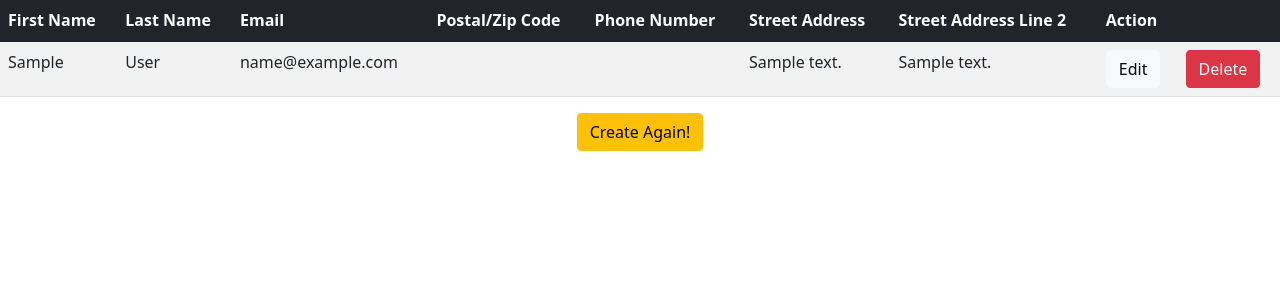
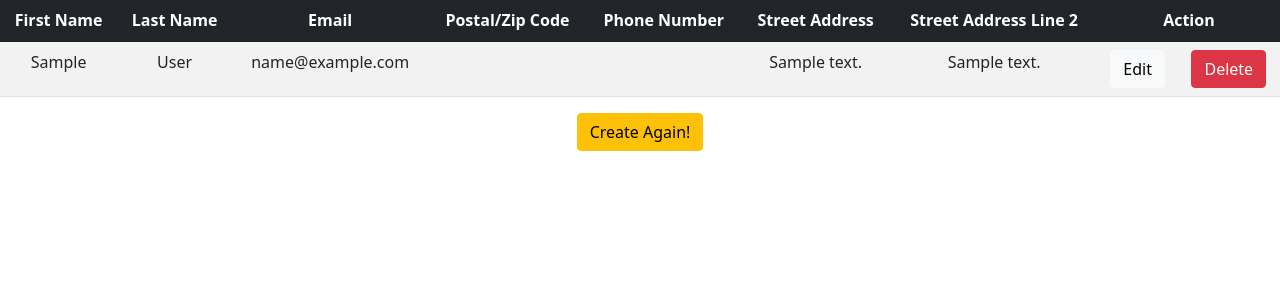
Before and after one commit to gabrielgatbonton/IML-Membership-Application, a PHP site: page /list.php in a window 1280 px wide. Shown: the top 300 px of the page. Run offline with PHP 8.4, Linux system fonts and the light colour scheme; tables that the repository leaves empty or names only in its code hold one stand-in row (values such as "Sample post"); data that the repository does not hold is empty; some libraries are stand-ins or nearby versions.

Commit message:
centered th tags

```diff
--- a/list.php
+++ b/list.php
@@ -21,36 +21,33 @@ else{
         .center{
             text-align: center;
         }
-        body{
-
-        }
     </style>
 </head>
 <body>
 <table class="table table-striped table table-hover">
     <thead class="table-dark">
         <tr>
-            <th>First Name</th>
-            <th>Last Name</th>
-            <th>Email</th>
-            <th>Postal/Zip Code</th>
-            <th>Phone Number</th>
-            <th>Street Address</th>
-            <th>Street Address Line 2</th>
-            <th colspan="2">Action</th>
+            <th class="center">First Name</th>
+            <th class="center">Last Name</th>
+            <th class="center">Email</th>
+            <th class="center">Postal/Zip Code</th>
+            <th class="center">Phone Number</th>
+            <th class="center">Street Address</th>
+            <th class="center">Street Address Line 2</th>
+            <th colspan="2" class="center">Action</th>
         </tr>
     </thead>
         <?php while($rows = mysqli_fetch_array($result)){?>
         <tr>
-			<td><?php echo $rows['fname'];?></td>
-			<td><?php echo $rows['lname'];?></td>
-			<td><?php echo $rows['email'];?></td>
-            <td><?php echo $rows['areaCode'];?></td>
-			<td><?php echo $rows['phoneNumber'];?></td>
-			<td><?php echo $rows['address1'];?></td>
-            <td><?php echo $rows['address2'];?></td>
-            <td><?php echo "<a type='button' class='btn btn-light' href='edit.php?id=$rows[id]&lname=$rows[lname]&fname=$rows[fname]&email=$rows[email]&areaCode=$rows[areaCode]&phoneNumber=$rows[phoneNumber]&address1=$rows[address1]&address2=$rows[address2]'>Edit</a>";?></td>
-            <td><?php echo "<a type='button' class='btn btn-danger' href='delete.php?id=$rows[id]'>Delete</a>";}?></td>
+			<td class="center"><?php echo $rows['fname'];?></td>
+			<td class="center"><?php echo $rows['lname'];?></td>
+			<td class="center"><?php echo $rows['email'];?></td>
+            <td class="center"><?php echo $rows['areaCode'];?></td>
+			<td class="center"><?php echo $rows['phoneNumber'];?></td>
+			<td class="center"><?php echo $rows['address1'];?></td>
+            <td class="center"><?php echo $rows['address2'];?></td>
+            <td class="center"><?php echo "<a type='button' class='btn btn-light' href='edit.php?id=$rows[id]&lname=$rows[lname]&fname=$rows[fname]&email=$rows[email]&areaCode=$rows[areaCode]&phoneNumber=$rows[phoneNumber]&address1=$rows[address1]&address2=$rows[address2]'>Edit</a>";?></td>
+            <td class="center"><?php echo "<a type='button' class='btn btn-danger' href='delete.php?id=$rows[id]'>Delete</a>";}?></td>
         </tr>
     </table>
     <div class="center"><a class="btn btn-warning" href="index.php">Create Again!</a></div>
```
